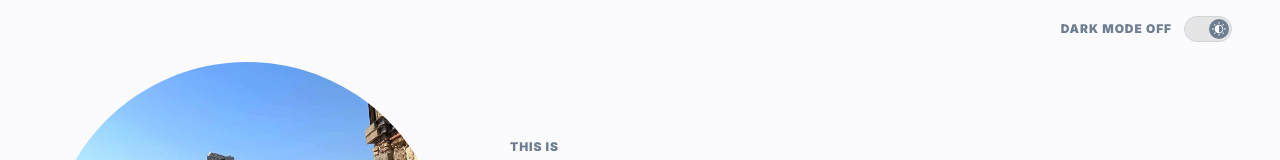
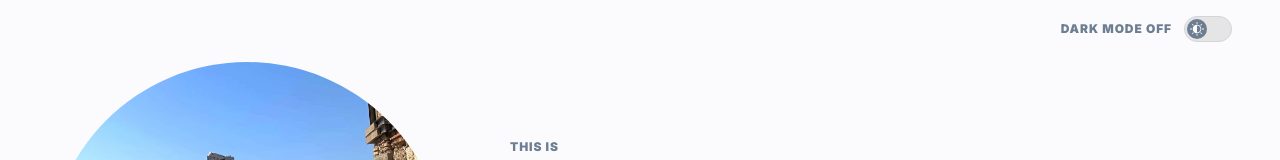
Before and after one commit to jakub2787/personal-homepage, a React (Create React App) app: page / in a window 1280 px wide. Shown: the top 160 px of the page. Built offline with nearby package versions, Linux system fonts and the light colour scheme.

Commit message:
added save theme in local storage with redux saga

```diff
--- a/package.json
+++ b/package.json
@@ -13,6 +13,7 @@
     "react-dom": "^18.2.0",
     "react-redux": "^8.0.5",
     "react-scripts": "5.0.1",
+    "redux-saga": "^1.2.3",
     "styled-theming": "^2.2.0",
     "web-vitals": "^2.1.4"
   },
--- a/src/App.js
+++ b/src/App.js
@@ -3,20 +3,20 @@ import Container from "./features/personalHomepage/Container";
 import Section from "./features/personalHomepage/Section";
 import { ThemeProvider } from 'styled-components';
 import { darkTheme, lightTheme } from './theme';
-import {  selectModeSwitch } from "./features/personalHomepage/ThemeSwitch/themeSlice";
+import { selectIsDarkTheme } from "./features/personalHomepage/ThemeSwitch/themeSlice";
 import { useSelector } from "react-redux";
 import { GlobalStyle } from "./GlobalStyle";
 import SectionHeader from "./features/personalHomepage/SectionHeader";
 
 function App() {
-  const isDarkMode = useSelector(selectModeSwitch);
+  const isDarkMode = useSelector(selectIsDarkTheme);
 
   return (
     <ThemeProvider theme={isDarkMode ? darkTheme : lightTheme}>
       <GlobalStyle />
       <Container>
         <Buttton />
-        <SectionHeader/>
+        <SectionHeader />
         <Section />
       </Container>
     </ThemeProvider>
--- a/src/features/personalHomepage/ThemeSwitch/Index.js
+++ b/src/features/personalHomepage/ThemeSwitch/Index.js
@@ -1,18 +1,18 @@
 import { useDispatch, useSelector } from "react-redux";
 import { ButtonText, StyledButton, Container, ButtonIcon, Box } from "./styled";
-import { selectModeSwitch, toggleTheme, } from "./themeSlice";
+import { selectIsDarkTheme, toggleTheme, } from "./themeSlice";
 
 const Buttton = () => {
     const dispatch = useDispatch();
-    const isDarkMode = useSelector(selectModeSwitch);
+    const isDarkMode = useSelector(selectIsDarkTheme);
 
     return (
         <>
             <Container>
                 <ButtonText>Dark mode {isDarkMode ? "on" : "off"}</ButtonText>
                 <StyledButton onClick={() => (dispatch(toggleTheme()))}>
-                    <Box moveSwitch={!isDarkMode} >
-                    <ButtonIcon />
+                    <Box moveSwitch={isDarkMode} >
+                        <ButtonIcon />
                     </Box>
                 </StyledButton>
             </Container>
--- /dev/null
+++ b/src/features/personalHomepage/ThemeSwitch/themeLocalStorage.js
@@ -0,0 +1,7 @@
+const localStorageKey = "theme";
+
+export const saveThemeInLocalStorage = theme =>
+    localStorage.setItem(localStorageKey, JSON.stringify(theme));
+
+export const getThemeFromLocalStorage = () =>
+    JSON.parse(localStorage.getItem(localStorageKey));
--- /dev/null
+++ b/src/features/personalHomepage/ThemeSwitch/themeSaga.js
@@ -0,0 +1,12 @@
+import { call, select, takeEvery } from "redux-saga/effects";
+import { saveThemeInLocalStorage } from "./themeLocalStorage";
+import { selectIsDarkTheme } from "./themeSlice";
+
+function* saveThemeInLocalStorageHandle() {
+    const theme = yield select(selectIsDarkTheme);
+    yield call(saveThemeInLocalStorage, theme);
+};
+
+export function* themeSaga() {
+    yield takeEvery("*", saveThemeInLocalStorageHandle);
+};
--- a/src/features/personalHomepage/ThemeSwitch/themeSlice.js
+++ b/src/features/personalHomepage/ThemeSwitch/themeSlice.js
@@ -1,21 +1,21 @@
 import { createSlice } from "@reduxjs/toolkit";
+import { getThemeFromLocalStorage } from "./themeLocalStorage";
 
 export const themeSlice = createSlice({
     name: "theme",
     initialState: {
-        isdarkMode: false,
+        isDarkMode: getThemeFromLocalStorage(),
     },
     reducers: {
         toggleTheme: (state) => {
-            state.isdarkMode = !state.isdarkMode
+            state.isDarkMode = !state.isDarkMode
         },
     },
 });
 
 export const { toggleTheme } = themeSlice.actions;
 
-
-export const selectModeSwitch =  state => selectModeState(state).isdarkMode;
+export const selectIsDarkTheme = state => selectModeState(state).isDarkMode;
 
 export const selectModeState = state => state.theme;
 
--- a/src/index.js
+++ b/src/index.js
@@ -9,7 +9,7 @@ const root = ReactDOM.createRoot(document.getElementById('root'));
 root.render(
   <React.StrictMode>
     <Provider store={store}>
-        <App />
+      <App />
     </Provider>
   </React.StrictMode>
 );
--- a/src/store.js
+++ b/src/store.js
@@ -1,11 +1,17 @@
-
+import createSagaMiddleware from 'redux-saga';
 import { configureStore } from "@reduxjs/toolkit";
 import themeSlice from "./features/personalHomepage/ThemeSwitch/themeSlice";
+import { themeSaga } from "./features/personalHomepage/ThemeSwitch/themeSaga";
+
+const sagaMiddleware = createSagaMiddleware();
 
 const store = configureStore({
     reducer: {
         theme: themeSlice,
     },
+    middleware: [sagaMiddleware]
 });
 
+sagaMiddleware.run(themeSaga);
+
 export default store;
```
Also changed, not shown: src/rootSaga.js (added, +9 -0 lines), 1 other file (tests, documents, lock files or other folders).
